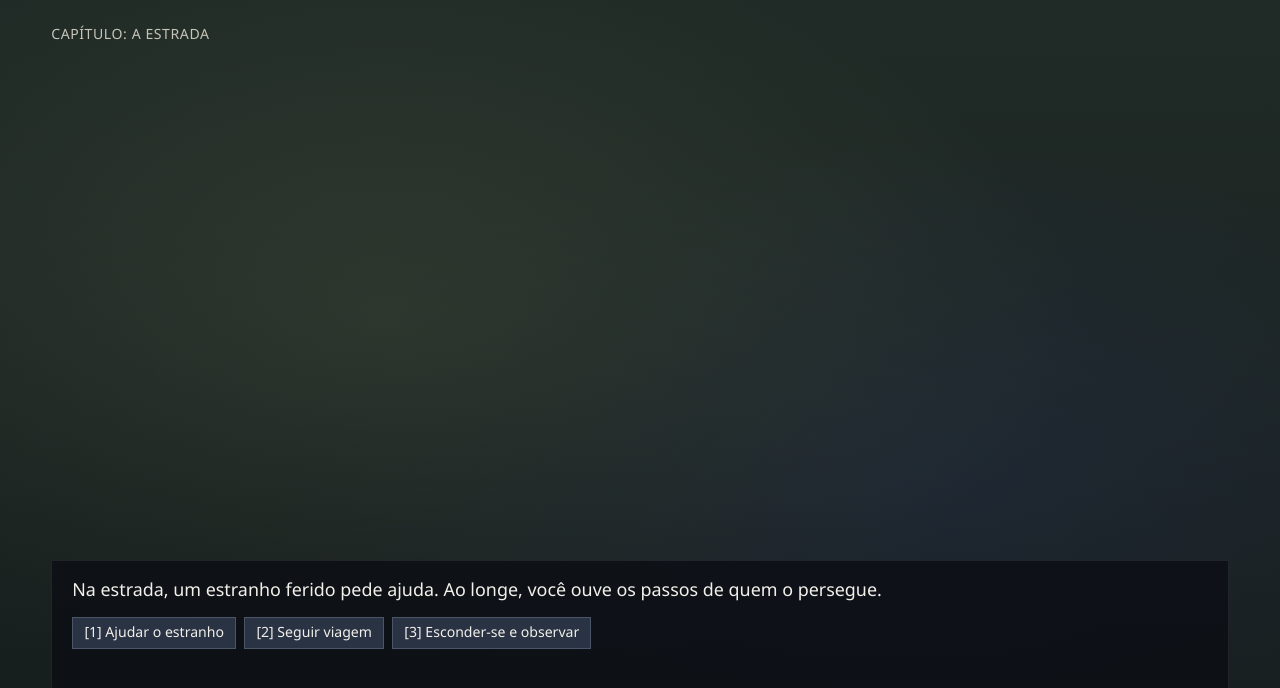
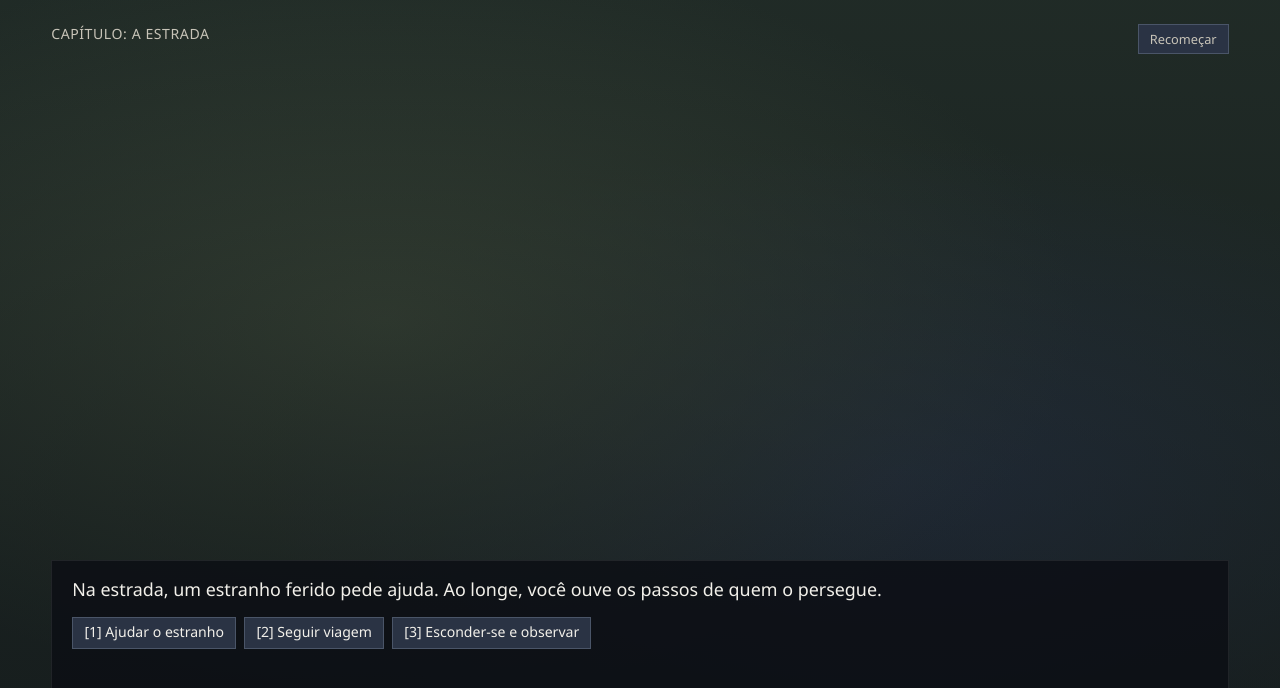
Before and after one commit to mazeta1910/GP45S-Trabalho-Final, a plain HTML site: page web/index.html in a window 1280 px wide. Drawn offline with Linux system fonts and the light colour scheme.

Commit message:
GDP-11: adiciona botão Recomeçar que apaga o save

```diff
--- a/web/css/interface.css
+++ b/web/css/interface.css
@@ -125,6 +125,27 @@ body {
   z-index: 10;
 }
 
+.botao-recomecar {
+  position: absolute;
+  top: 3%;
+  right: 4%;
+  z-index: 2;
+  appearance: none;
+  border: 1px solid var(--botao-borda);
+  background: var(--botao);
+  color: var(--texto-suave);
+  font: inherit;
+  font-size: clamp(0.7rem, 1vw, 0.85rem);
+  padding: 0.3rem 0.7rem;
+  cursor: pointer;
+}
+
+.botao-recomecar:hover,
+.botao-recomecar:focus-visible {
+  background: var(--botao-hover);
+  color: var(--texto);
+}
+
 @media (max-width: 1280px) {
   .caixa-dialogo {
     min-height: 26%;
--- a/web/index.html
+++ b/web/index.html
@@ -10,6 +10,7 @@
   <main class="area-jogo" aria-label="Área do jogo">
     <div class="cenario" aria-hidden="true"></div>
     <p id="rotulo-capitulo" class="rotulo-capitulo" aria-live="polite"></p>
+    <button id="botao-recomecar" class="botao-recomecar" type="button">Recomeçar</button>
 
     <section class="caixa-dialogo" aria-live="polite">
       <p id="texto-cena" class="texto-cena">Carregando cena…</p>
--- a/web/js/main.js
+++ b/web/js/main.js
@@ -7,6 +7,7 @@ const textoEl = document.getElementById("texto-cena");
 const areaEscolhasEl = document.getElementById("area-escolhas");
 const mensagemErroEl = document.getElementById("mensagem-erro");
 const rotuloCapituloEl = document.getElementById("rotulo-capitulo");
+const botaoRecomecarEl = document.getElementById("botao-recomecar");
 
 function mostrarErro(mensagem) {
   console.error(mensagem);
@@ -24,6 +25,13 @@ async function iniciar() {
   try {
     const indice = await carregarIndice();
     const gravador = new GravadorArquivos({ onErro: mostrarErro });
+
+    // Botão "Recomeçar": apaga o save e reinicia o jogo do começo.
+    botaoRecomecarEl?.addEventListener("click", () => {
+      if (!confirm("Recomeçar do início? O progresso salvo será apagado.")) return;
+      gravador.apagar();
+      location.reload();
+    });
 
     // Tenta retomar o progresso salvo (capítulo + cena).
     let capituloInicial;
```
